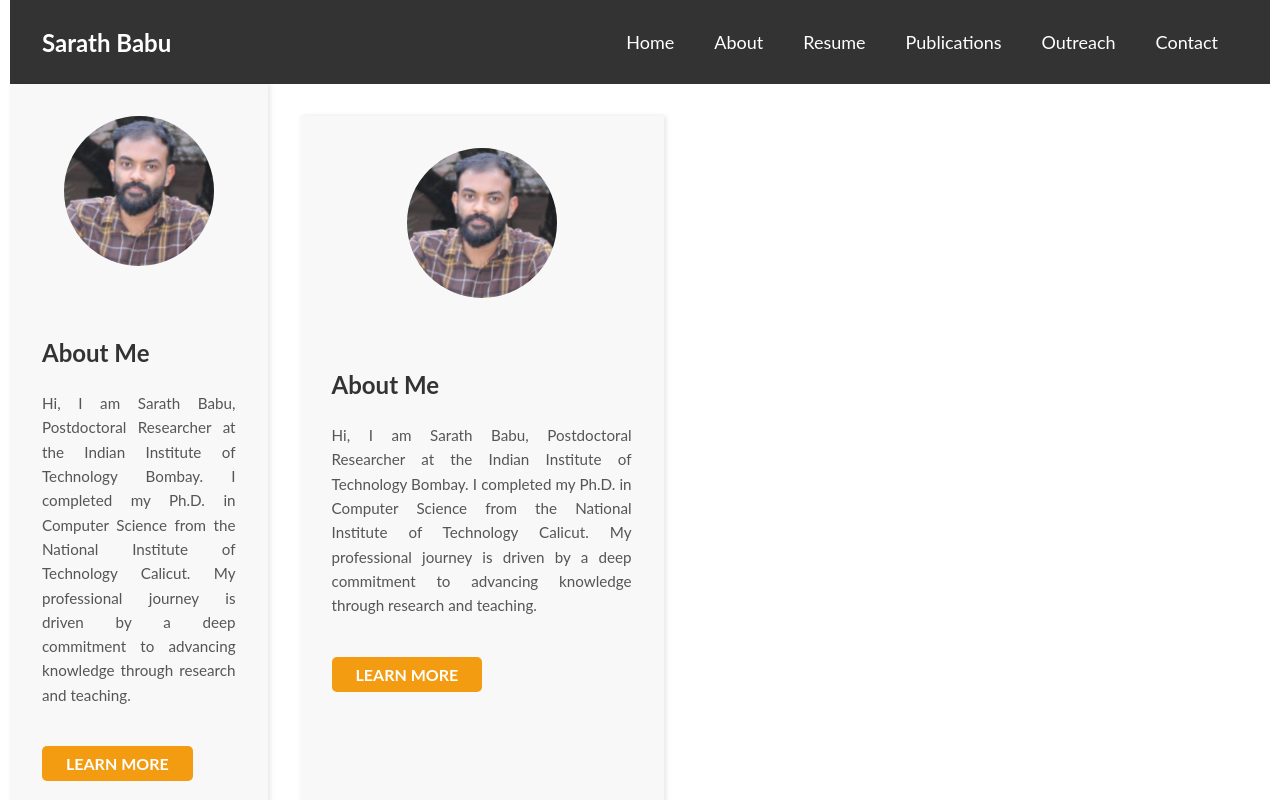
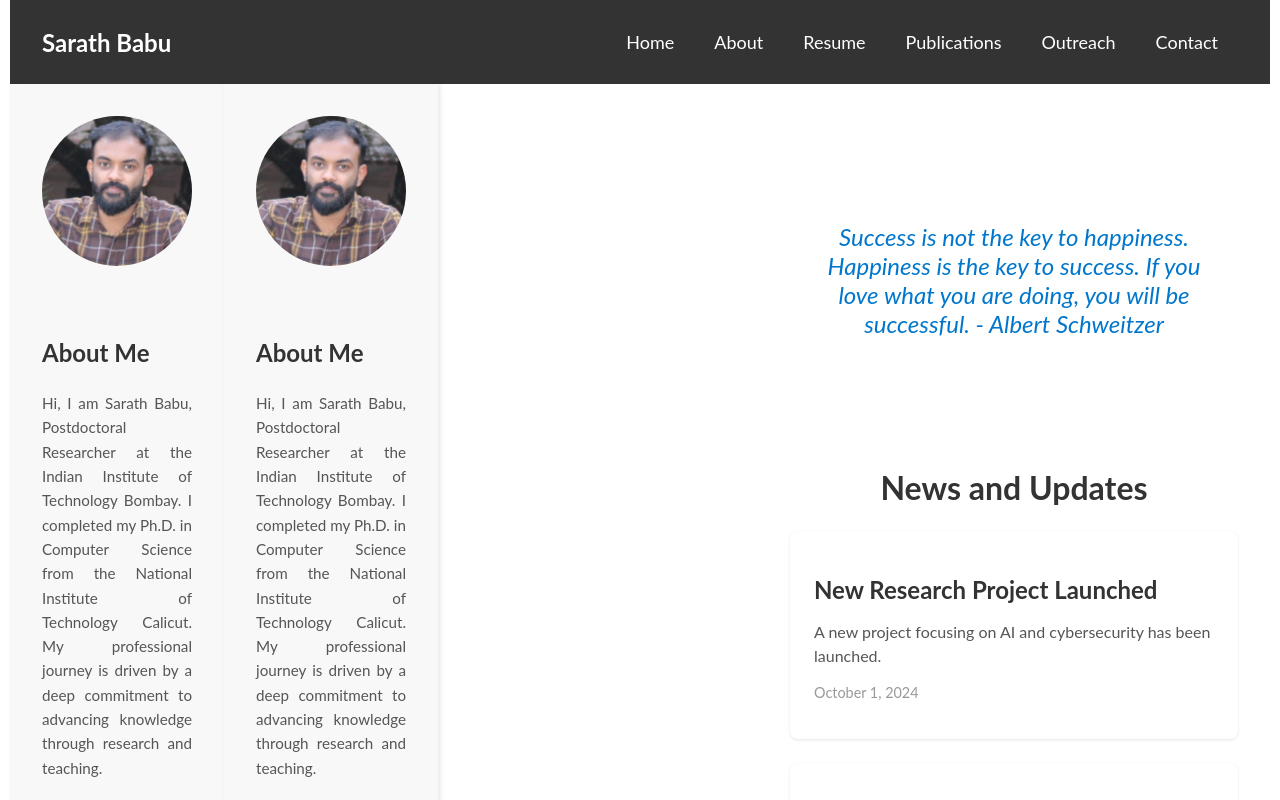
Before and after one commit to SarathBabu0410/personal-wesite, a React (Create React App) app: page / in a window 1280 px wide. Shown: the top 800 px of the page. Built offline with nearby package versions, Linux system fonts and the light colour scheme.

Commit message:
Update NewsAndUpdates.js

```diff
--- a/src/components/NewsAndUpdates.js
+++ b/src/components/NewsAndUpdates.js
@@ -23,11 +23,17 @@ const fadeIn = keyframes`
   }
 `;
 
-// Container for the page
+// Container for the page with margin to accommodate the sidebar
 const NewsContainer = styled.div`
   padding: 2rem;
-  max-width: 1200px; /* Maximum width for larger screens */
-  margin: 0 auto;
+  margin-left: 320px; /* Add margin to the left for the sidebar */
+  max-width: calc(100% - 320px); /* Adjust width to not overlap with sidebar */
+  transition: all 0.3s ease;
+
+  @media (max-width: 768px) {
+    margin-left: 0; /* Remove left margin for mobile */
+    max-width: 100%; /* Full width for mobile */
+  }
 `;
 
 // Box for the quotes section
@@ -128,9 +134,11 @@ const NewsAndUpdates = () => {
   }, []);
 
   return (
+    <>
+      <Sidebar /> {/* Place the sidebar outside the NewsContainer */}
       <NewsContainer>
         <GlobalStyle /> {/* Apply global styles */}
-      <Sidebar /> {/* Include the sidebar */}
+
         {/* Quotes Section */}
         <QuoteBox>
           <QuoteText>{randomQuote}</QuoteText>
@@ -150,6 +158,7 @@ const NewsAndUpdates = () => {
           <p>No updates available at this time.</p> // Message if no news items
         )}
       </NewsContainer>
+    </>
   );
 };
 
```
Lines whose indentation alone changed are shown as unchanged.
